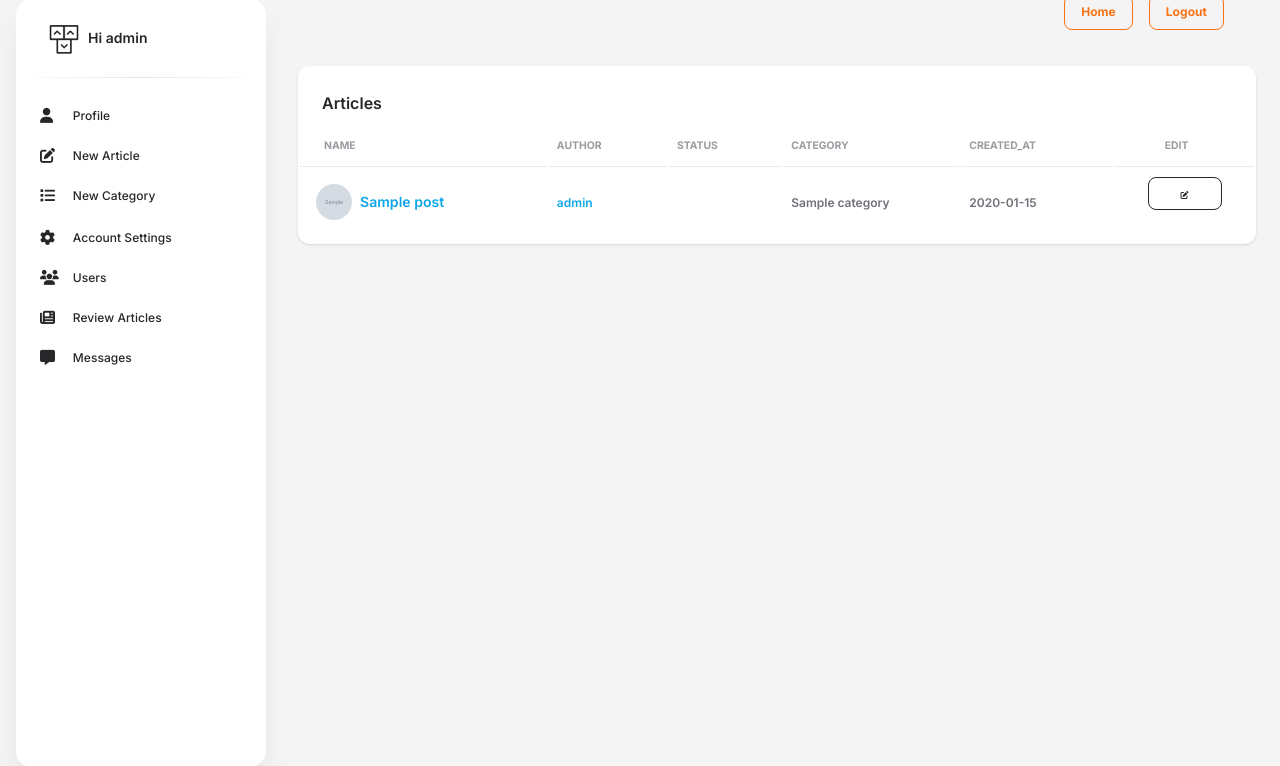
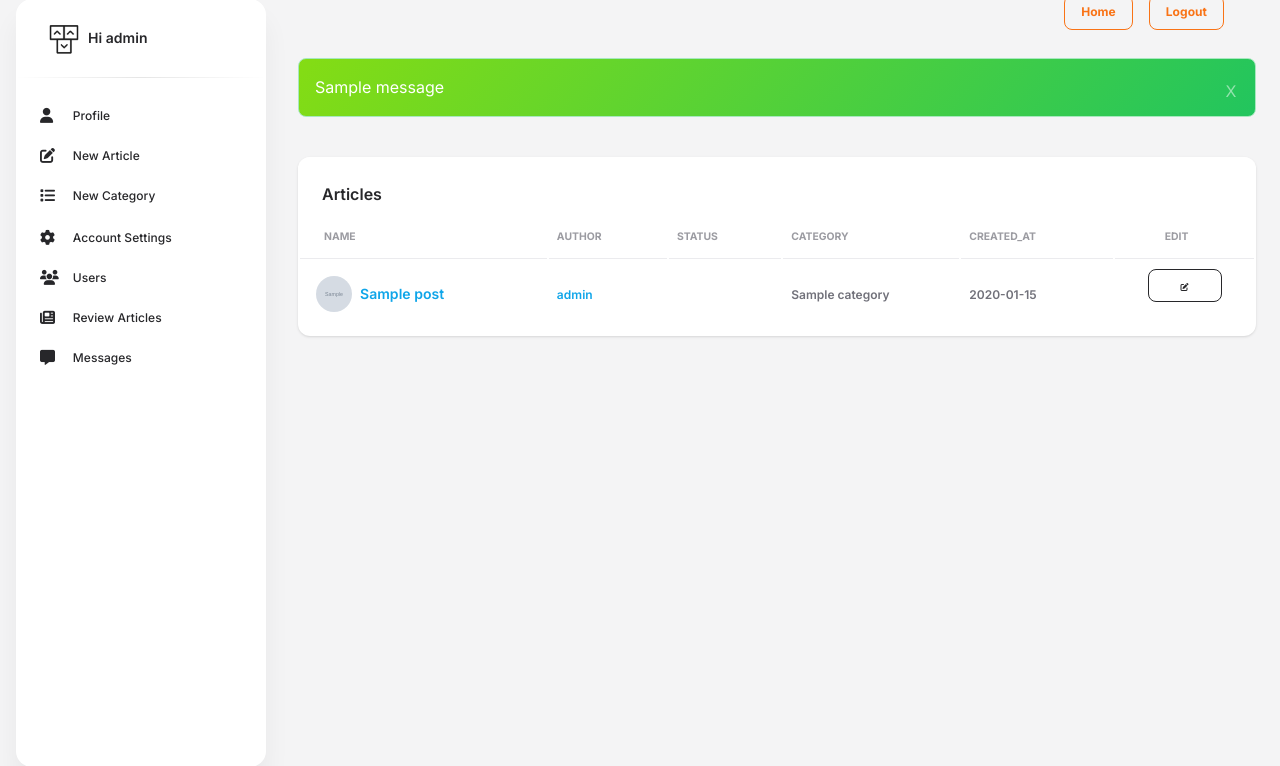
Before and after one commit to eric-py/FlaskBlog, a Flask app: page /profile/ in a window 1280 px wide. Shown: the part 17-783 px from the top of the page. Run offline with Flask 3, Linux system fonts and the light colour scheme; a user stored in the database is signed in; tables that the repository leaves empty hold one stand-in row (values such as "Sample post"); grey boxes marked "Sample" are stand-in pictures; one stand-in notice (Sample message) is shown; parts of the project's set-up code (start-up, migrations or seed data) failed here and were passed over; some libraries are stand-ins or nearby versions.

Commit message:
profile: add flash message to profile base

```diff
--- a/app/templates/profile_base.html
+++ b/app/templates/profile_base.html
@@ -116,6 +116,18 @@
       </div>
     </nav>
     <!-- End Navbar -->
+     <div class="container mt-3">
+        {% with messages = get_flashed_messages(with_categories=true) %}
+                {% if messages %}
+                    {% for category, message in messages %}
+                        <div class="alert alert-{{ category }} text-white alert-dismissible fade show" role="alert">
+                            {{ message }}
+                            <button type="button" class="btn-close" data-bs-dismiss="alert" aria-label="Close">X</button>
+                        </div>
+                    {% endfor %}
+                {% endif %}
+            {% endwith %}
+    </div>
     {% block content %}{% endblock %}
   </main>
   <!--   Core JS Files   -->
```
Also changed, not shown: app/templates/profile/user_list.html (+0 -10 lines).
